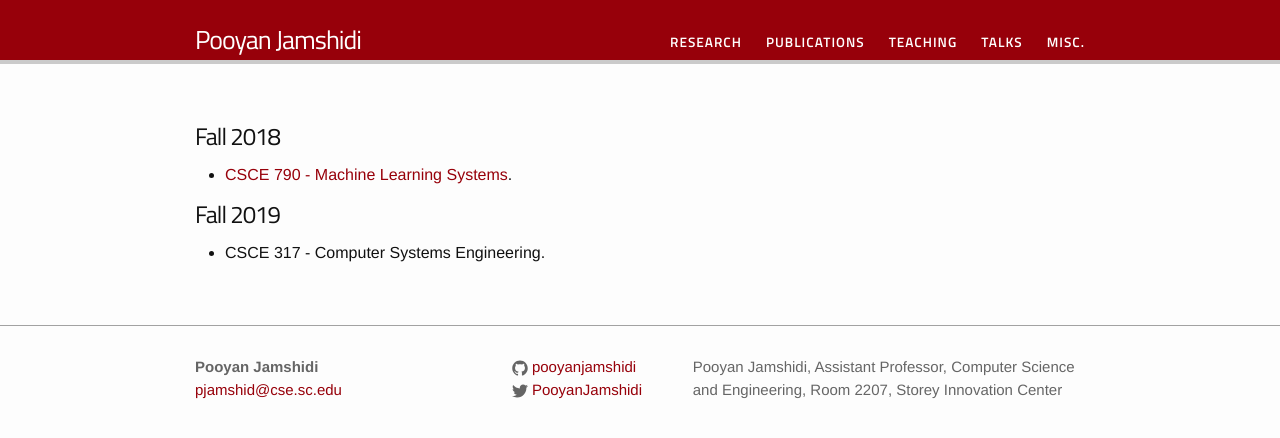
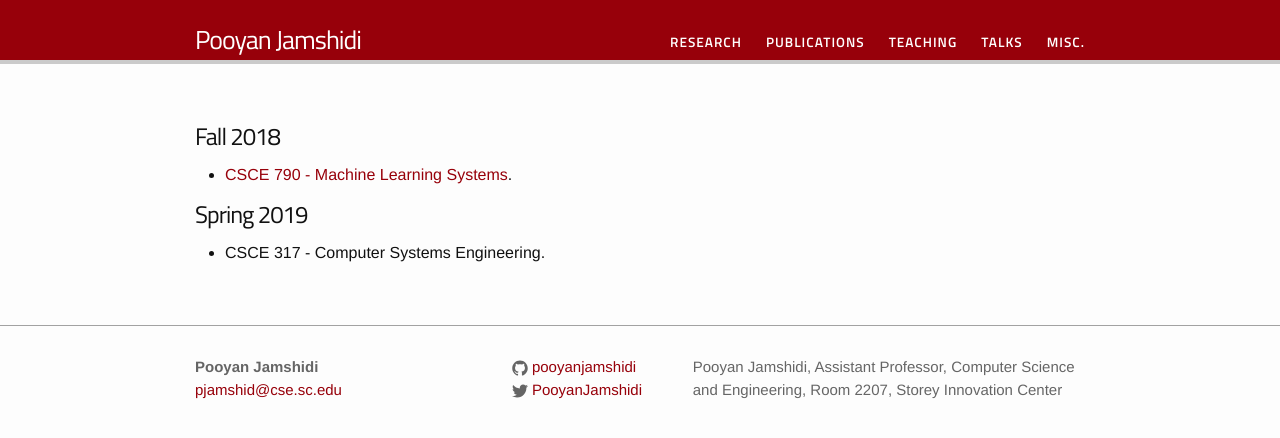
Before and after one commit to pooyanjamshidi/pooyanjamshidi.github.io, a Jekyll site: the page built from pages/teaching.md, in a window 1280 px wide. Shown: the top 438 px of the page. Built offline with Jekyll 4.4.1, drawn with Linux system fonts in a browser that asks for light colours; our own code applies the rules of GitHub Pages for plain Markdown files.

Commit message:
updated cv

```diff
--- a/pages/teaching.md
+++ b/pages/teaching.md
@@ -9,6 +9,6 @@ group: teaching
 * [CSCE 790 - Machine Learning Systems](https://github.com/pooyanjamshidi/mls).
 
 
-# Fall 2019
+# Spring 2019
 
 * CSCE 317 - Computer Systems Engineering.
```
Also changed, not shown: 1 other file.
